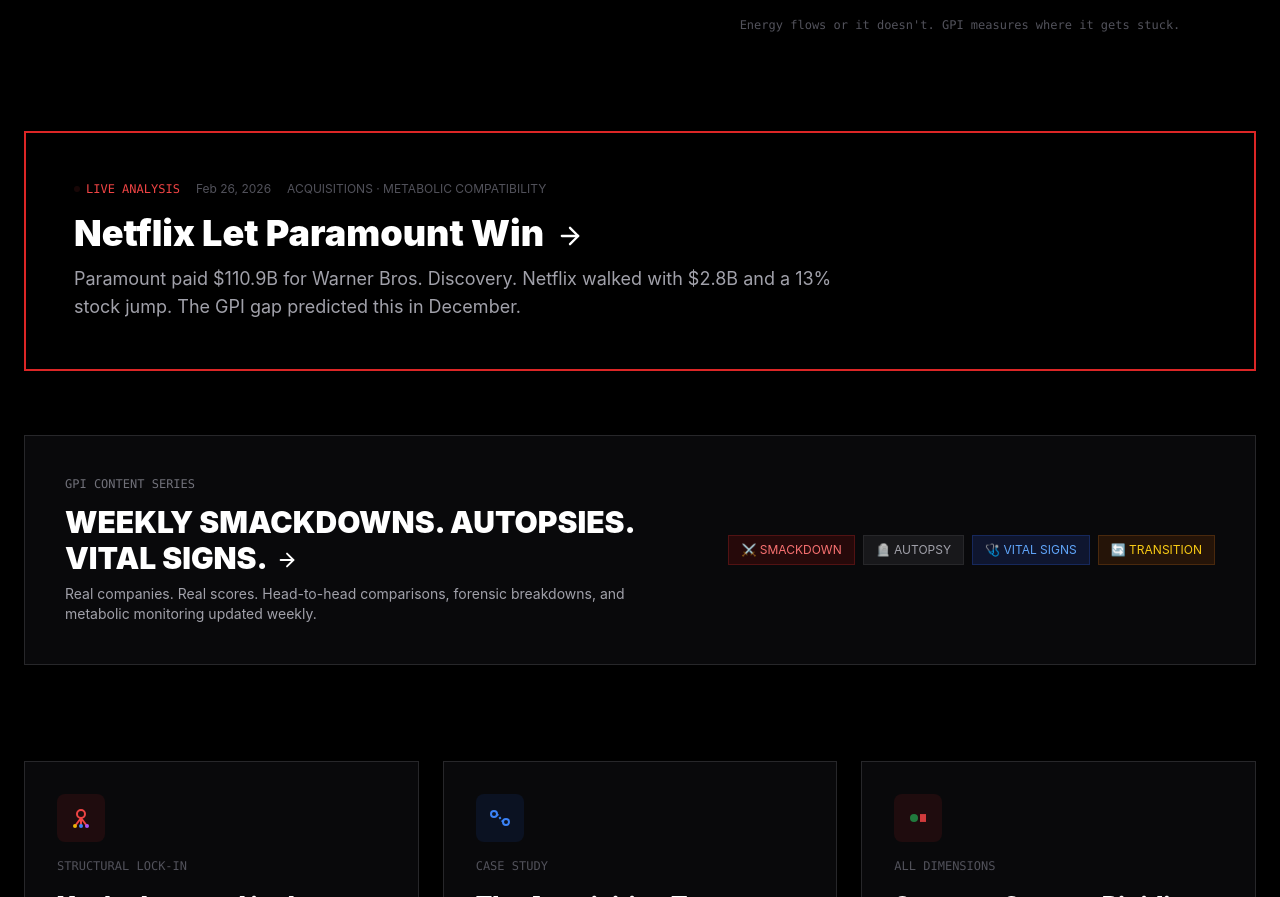
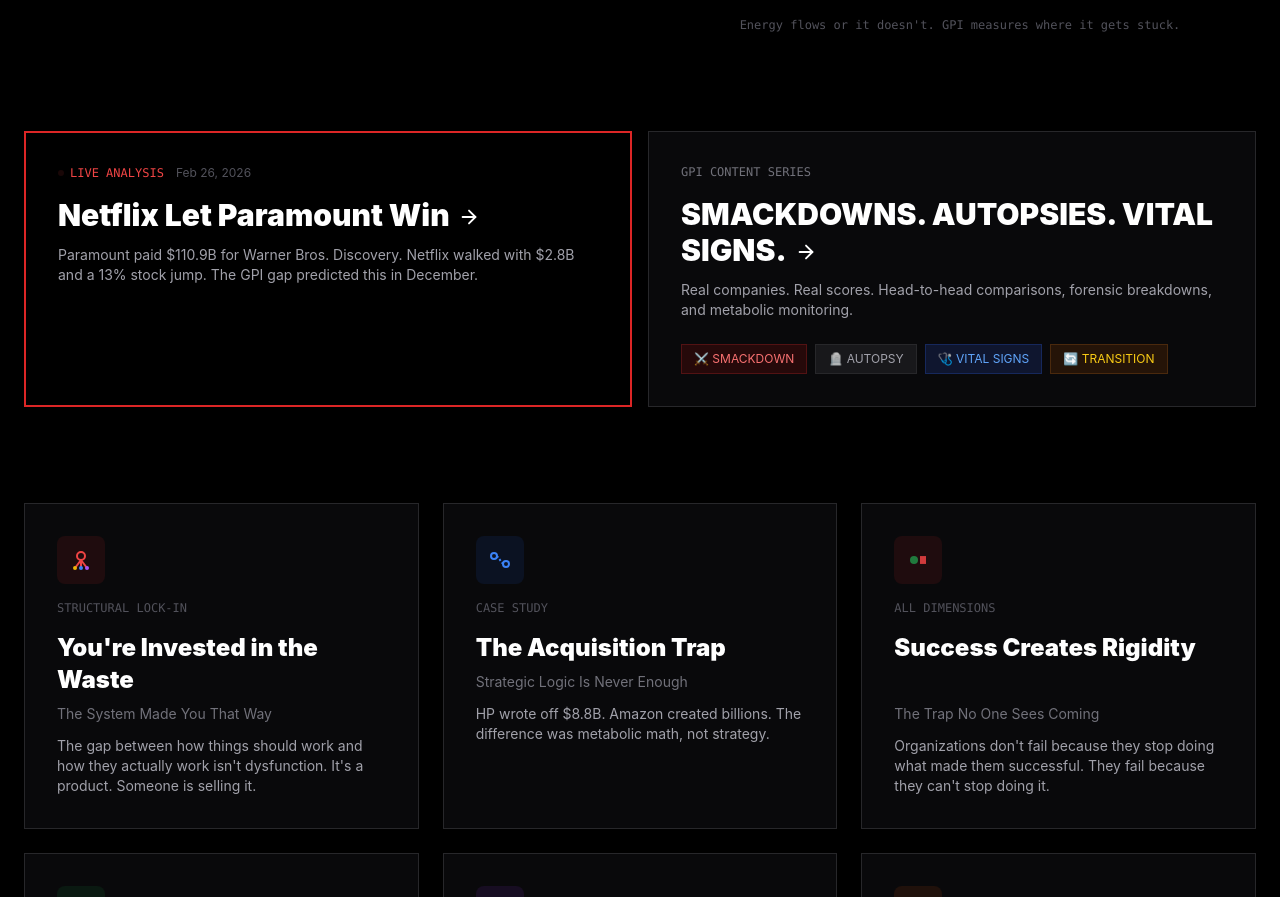
Before and after one commit to marcellmar/imaginationg, a Next.js app: page /insights in a window 1280 px wide. Shown: the part 400-1297 px from the top of the page. Built offline with nearby package versions, Linux system fonts and the light colour scheme.

Commit message:
layout: live analysis + content series side by side on insights page
Co-Authored-By: Claude Sonnet 4.6 <noreply@anthropic.com>

```diff
--- a/pages/insights/index.tsx
+++ b/pages/insights/index.tsx
@@ -277,52 +277,46 @@ const InsightsPage: NextPage = () => {
           </div>
         </section>
 
-        {/* Featured: Netflix */}
+        {/* Featured + Content Series side by side */}
         <section className="py-8 px-6">
-          <div className="max-w-7xl mx-auto">
+          <div className="max-w-7xl mx-auto grid md:grid-cols-2 gap-4">
+
+            {/* Live Analysis */}
             <Link href={`/insights/${featured.slug}`} className="block group">
-              <div className="border-2 border-red-600 p-8 md:p-12 hover:bg-red-600/5 transition-all">
-                <div className="flex items-center gap-4 mb-4">
+              <div className="border-2 border-red-600 p-8 hover:bg-red-600/5 transition-all h-full">
+                <div className="flex items-center gap-3 mb-4">
                   <span className="flex items-center gap-1.5 text-xs font-mono text-red-500">
                     <span className="w-1.5 h-1.5 bg-red-500 rounded-full animate-pulse" />
                     LIVE ANALYSIS
                   </span>
                   <span className="text-xs text-zinc-600">Feb 26, 2026</span>
-                  <span className="text-xs text-zinc-600">ACQUISITIONS · METABOLIC COMPATIBILITY</span>
                 </div>
-                <h2 className="text-3xl md:text-4xl font-black mb-3 group-hover:text-red-500 transition-colors">
+                <h2 className="text-2xl md:text-3xl font-black mb-3 group-hover:text-red-500 transition-colors">
                   {featured.title}
-                  <ArrowRight className="inline ml-3" size={28} />
+                  <ArrowRight className="inline ml-2" size={22} />
                 </h2>
-                <p className="text-lg text-zinc-400 max-w-3xl">{featured.description}</p>
+                <p className="text-zinc-400 text-sm">{featured.description}</p>
               </div>
             </Link>
-          </div>
-        </section>
 
             {/* GPI Content Series */}
-        <section className="py-8 px-6">
-          <div className="max-w-7xl mx-auto">
             <Link href="/insights/gpi-analyses" className="block group">
-              <div className="border border-zinc-800 bg-zinc-950 p-8 md:p-10 hover:border-zinc-600 transition-all">
-                <div className="flex flex-col md:flex-row md:items-center md:justify-between gap-6">
-                  <div>
-                    <div className="text-xs font-mono text-zinc-500 mb-3">GPI CONTENT SERIES</div>
-                    <h2 className="text-2xl md:text-3xl font-black mb-2 group-hover:text-red-500 transition-colors">
-                      WEEKLY SMACKDOWNS. AUTOPSIES. VITAL SIGNS.
+              <div className="border border-zinc-800 bg-zinc-950 p-8 hover:border-zinc-600 transition-all h-full">
+                <div className="text-xs font-mono text-zinc-500 mb-4">GPI CONTENT SERIES</div>
+                <h2 className="text-2xl md:text-3xl font-black mb-3 group-hover:text-red-500 transition-colors">
+                  SMACKDOWNS. AUTOPSIES. VITAL SIGNS.
                   <ArrowRight className="inline ml-2" size={22} />
                 </h2>
-                    <p className="text-zinc-400 max-w-xl text-sm">Real companies. Real scores. Head-to-head comparisons, forensic breakdowns, and metabolic monitoring updated weekly.</p>
-                  </div>
-                  <div className="flex gap-2 flex-wrap flex-shrink-0">
+                <p className="text-zinc-400 text-sm mb-6">Real companies. Real scores. Head-to-head comparisons, forensic breakdowns, and metabolic monitoring.</p>
+                <div className="flex gap-2 flex-wrap">
                   <span className="text-xs px-3 py-1.5 bg-red-950/50 text-red-400 border border-red-900/50">⚔️ SMACKDOWN</span>
                   <span className="text-xs px-3 py-1.5 bg-zinc-900 text-zinc-400 border border-zinc-800">🪦 AUTOPSY</span>
                   <span className="text-xs px-3 py-1.5 bg-blue-950/50 text-blue-400 border border-blue-900/50">🩺 VITAL SIGNS</span>
                   <span className="text-xs px-3 py-1.5 bg-yellow-950/50 text-yellow-400 border border-yellow-900/50">🔄 TRANSITION</span>
                 </div>
               </div>
-              </div>
             </Link>
+
           </div>
         </section>
 
```
Lines whose indentation alone changed are shown as unchanged.
